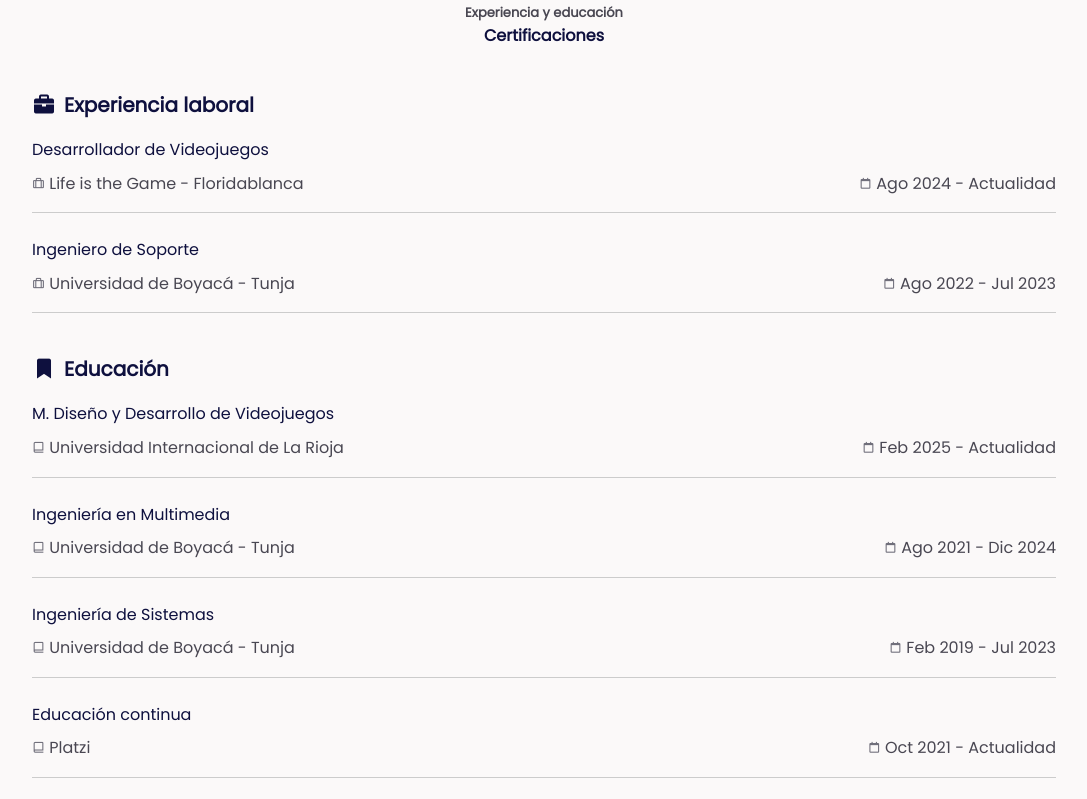
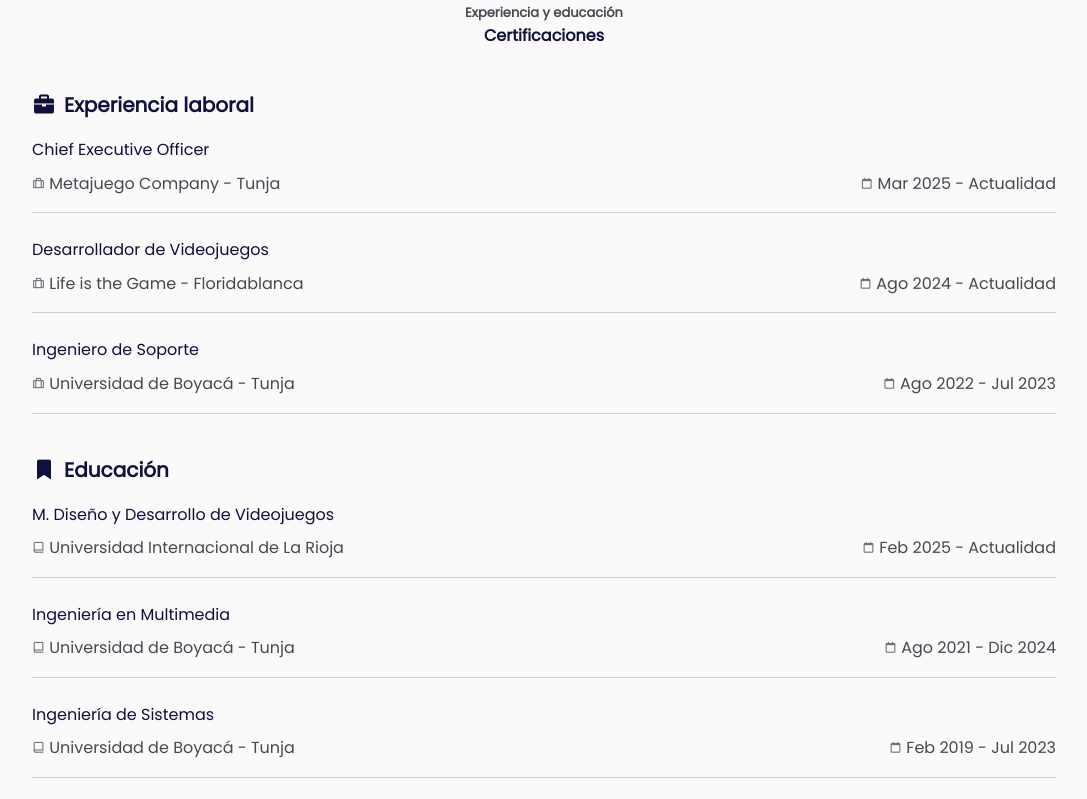
Before and after one commit to Draklif/JoseRenteria, a website: page index.html in a window 1280 px wide. Shown: the part 1519-2318 px from the top of the page, without its empty margins (96-1183 px from the left). Drawn offline with nearby package versions, Linux system fonts and the light colour scheme.

Commit message:
060325-02 Portfolio update

```diff
--- a/index.html
+++ b/index.html
@@ -120,6 +120,21 @@
                     </h2>
 
                     <div class="bd-grid">
+                        <div class="qualification__data">
+                            <h3 class="qualification__area">Chief Executive Officer</h3>
+
+                            <div class="qualification__box">
+                                <span class="qualificacion__work">
+                                    <i class="qualification__icon bx bx-briefcase-alt"></i>
+                                    Metajuego Company - Tunja
+                                </span>
+                                <span class="qualificacion__work">
+                                    <i class="qualification__icon bx bx-calendar-alt"></i>
+                                    Mar 2025 - Actualidad
+                                </span>
+                            </div>
+                        </div>
+
                         <div class="qualification__data">
                             <h3 class="qualification__area">Desarrollador de Videojuegos</h3>
 
@@ -462,7 +477,7 @@
                     <div class="contact__box">
                         <i class='bx bx-envelope contact__icon' ></i>
                         <h3 class="contact__title">Gmail</h3>
-                        <span class="contact__description">josemanrenteria@metajuego.com.co</span>
+                        <span class="contact__description">jmrenteria@metajuego.com.co</span>
                     </div>
                 </div>
 
```
